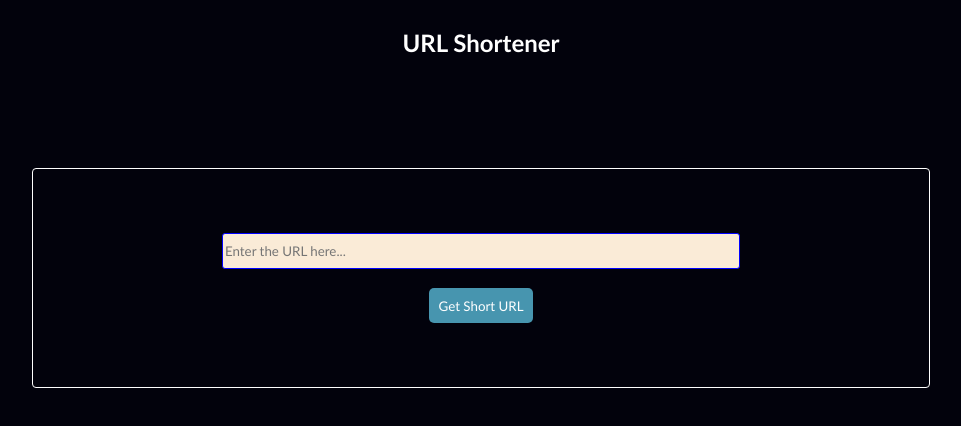
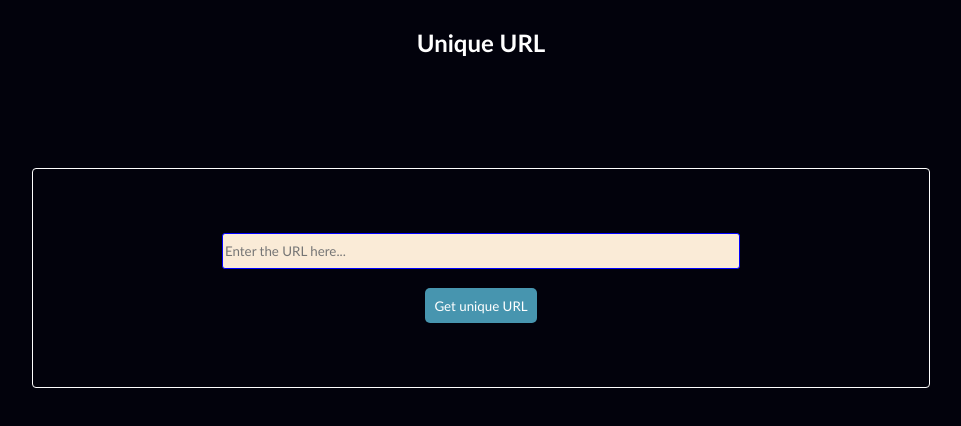
Before and after one commit to vinod-kumar1/Mongo-Short_url_client, a website: page public/index.html in a window 1280 px wide. Shown: the whole page, without its empty margins (159-1120 px from the left). Drawn offline with Linux system fonts and the light colour scheme.

Commit message:
Update index.html

```diff
--- a/public/index.html
+++ b/public/index.html
@@ -3,16 +3,16 @@
   <head>
     <meta charset="UTF-8" />
     <meta name="viewport" content="width=device-width, initial-scale=1.0" />
-    <title>URL Shortner</title>
+    <title>Unique URL</title>
     <link rel="stylesheet" href="./app.css" />
   </head>
   <body>
     <div id="container">
-      <h2>URL Shortener</h2>
+      <h2>Unique URL</h2>
       <div class="page">
         <input id="url" type="url" placeholder="Enter the URL here..." />
         <br />
-        <button onclick="sendUrl()">Get Short URL</button>
+        <button onclick="sendUrl()">Get unique URL</button>
       </div>
       <span id="loader" style="display:none;">Please wait...</span>
       <div id="divver" style="display: none">
```
